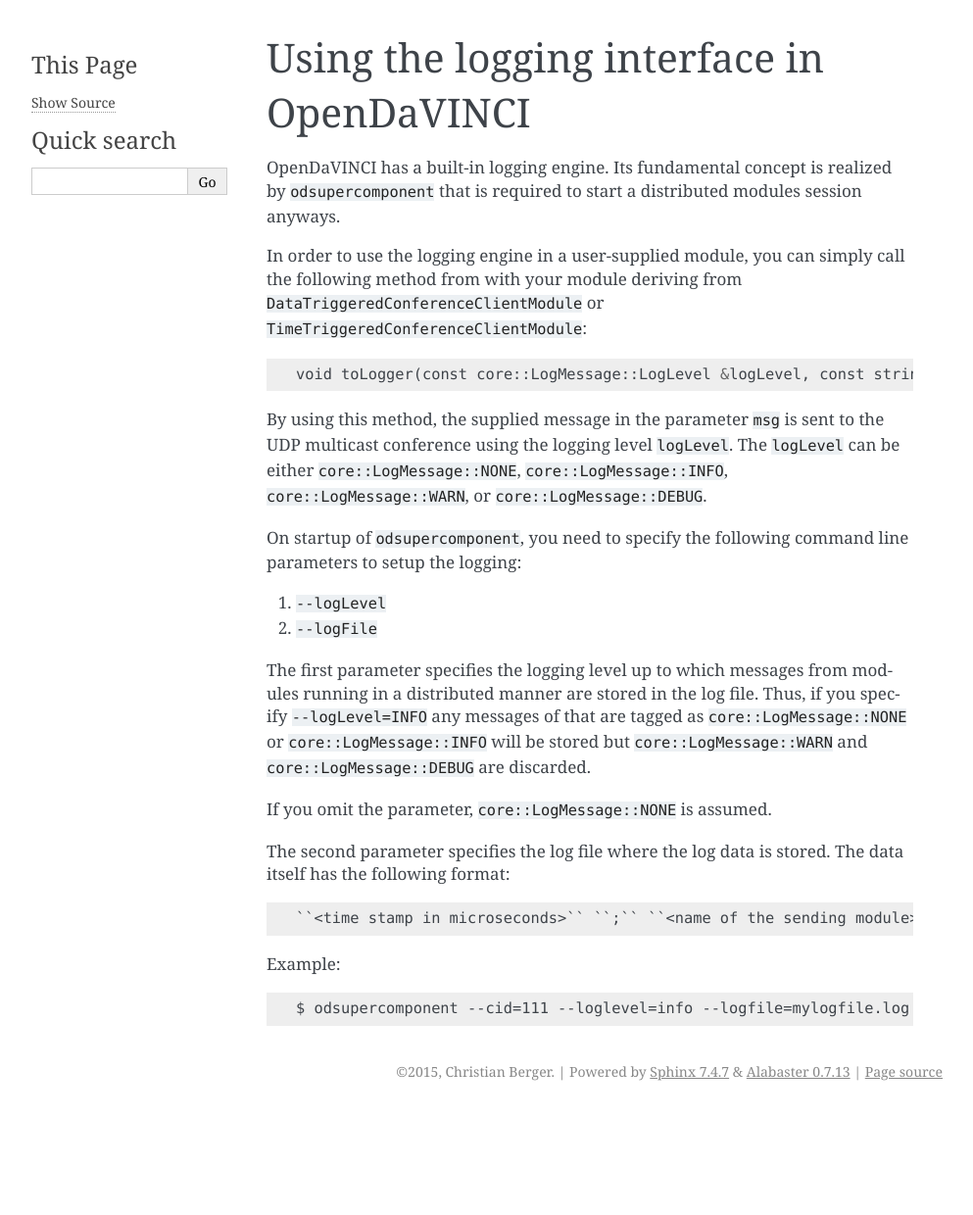
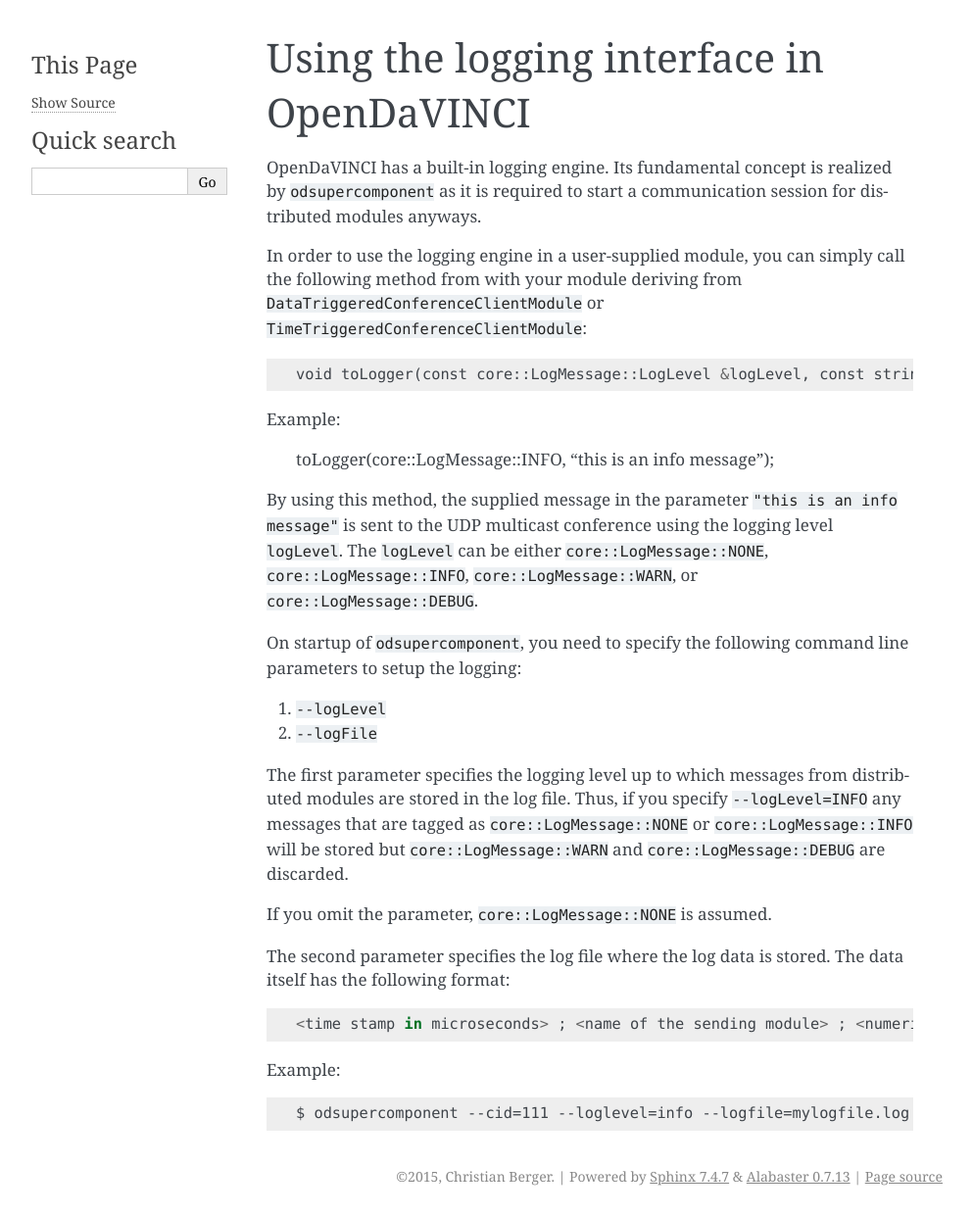
Before and after one commit to se-research/OpenDaVINCI, a Sphinx documentation site: the page built from docs/usage.logging.rst, in a window 1280 px wide. Shown: the whole page at 98% size, without its empty margins (148-1141 px from the left). Built offline with Sphinx 7.4.7, drawn with Linux system fonts in a browser that asks for light colours; before the commit the page ends 1133 px from its top, so only the background shows below that.

Commit message:
* Typos in logger description

```diff
--- a/docs/usage.logging.rst
+++ b/docs/usage.logging.rst
@@ -2,8 +2,8 @@
 ==========================================
 
 OpenDaVINCI has a built-in logging engine. Its fundamental concept is
-realized by ``odsupercomponent`` that is required to start a distributed
-modules session anyways.
+realized by ``odsupercomponent`` as it is required to start a communication
+session for distributed modules anyways.
 
 In order to use the logging engine in a user-supplied module, you can
 simply call the following method from with your module deriving from
@@ -11,10 +11,14 @@
 
    void toLogger(const core::LogMessage::LogLevel &logLevel, const string &msg);
 
-By using this method, the supplied message in the parameter ``msg`` is sent
-to the UDP multicast conference using the logging level ``logLevel``. The
-``logLevel`` can be either ``core::LogMessage::NONE``, ``core::LogMessage::INFO``,
-``core::LogMessage::WARN``, or ``core::LogMessage::DEBUG``.
+Example:
+
+   toLogger(core::LogMessage::INFO, "this is an info message");
+
+By using this method, the supplied message in the parameter ``"this is an
+info message"`` is sent to the UDP multicast conference using the logging
+level ``logLevel``. The ``logLevel`` can be either ``core::LogMessage::NONE``,
+``core::LogMessage::INFO``, ``core::LogMessage::WARN``, or ``core::LogMessage::DEBUG``.
 
 On startup of ``odsupercomponent``, you need to specify the following
 command line parameters to setup the logging:
@@ -23,8 +27,8 @@
 #. ``--logFile``
 
 The first parameter specifies the logging level up to which messages from
-modules running in a distributed manner are stored in the log file. Thus,
-if you specify ``--logLevel=INFO`` any messages of that are tagged as
+distributed modules are stored in the log file. Thus,
+if you specify ``--logLevel=INFO`` any messages that are tagged as
 ``core::LogMessage::NONE`` or ``core::LogMessage::INFO`` will be stored but
 ``core::LogMessage::WARN`` and ``core::LogMessage::DEBUG`` are discarded.
 
@@ -33,7 +37,7 @@
 The second parameter specifies the log file where the log data is stored.
 The data itself has the following format::
 
-    ``<time stamp in microseconds>`` ``;`` ``<name of the sending module>`` ``;`` ``<numerical log level, 0 - 3>`` ``;`` ``<message>`` ``;``
+    <time stamp in microseconds> ; <name of the sending module> ; <numerical log level, 0 - 3> ; <message> ;
 
 Example::
 
```
